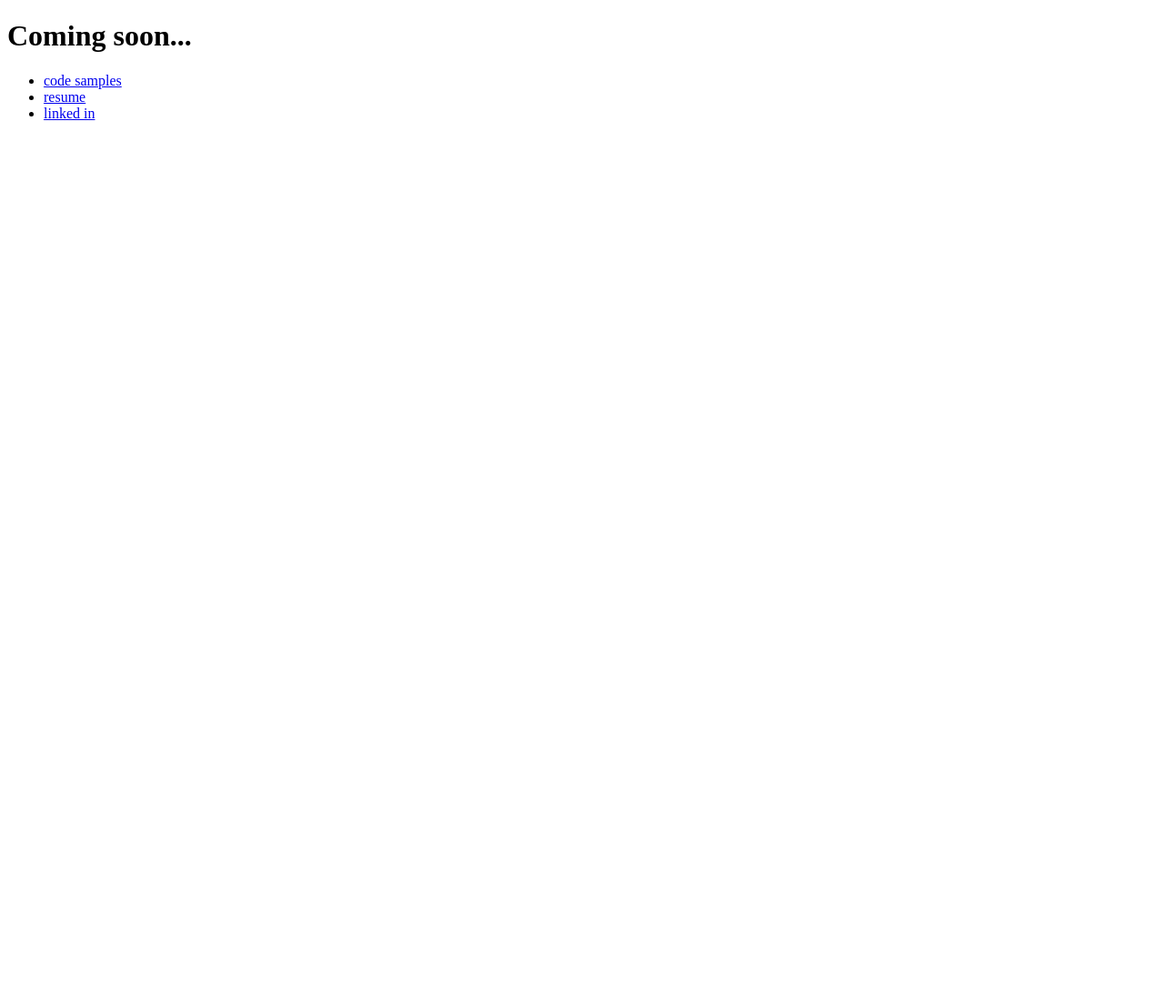
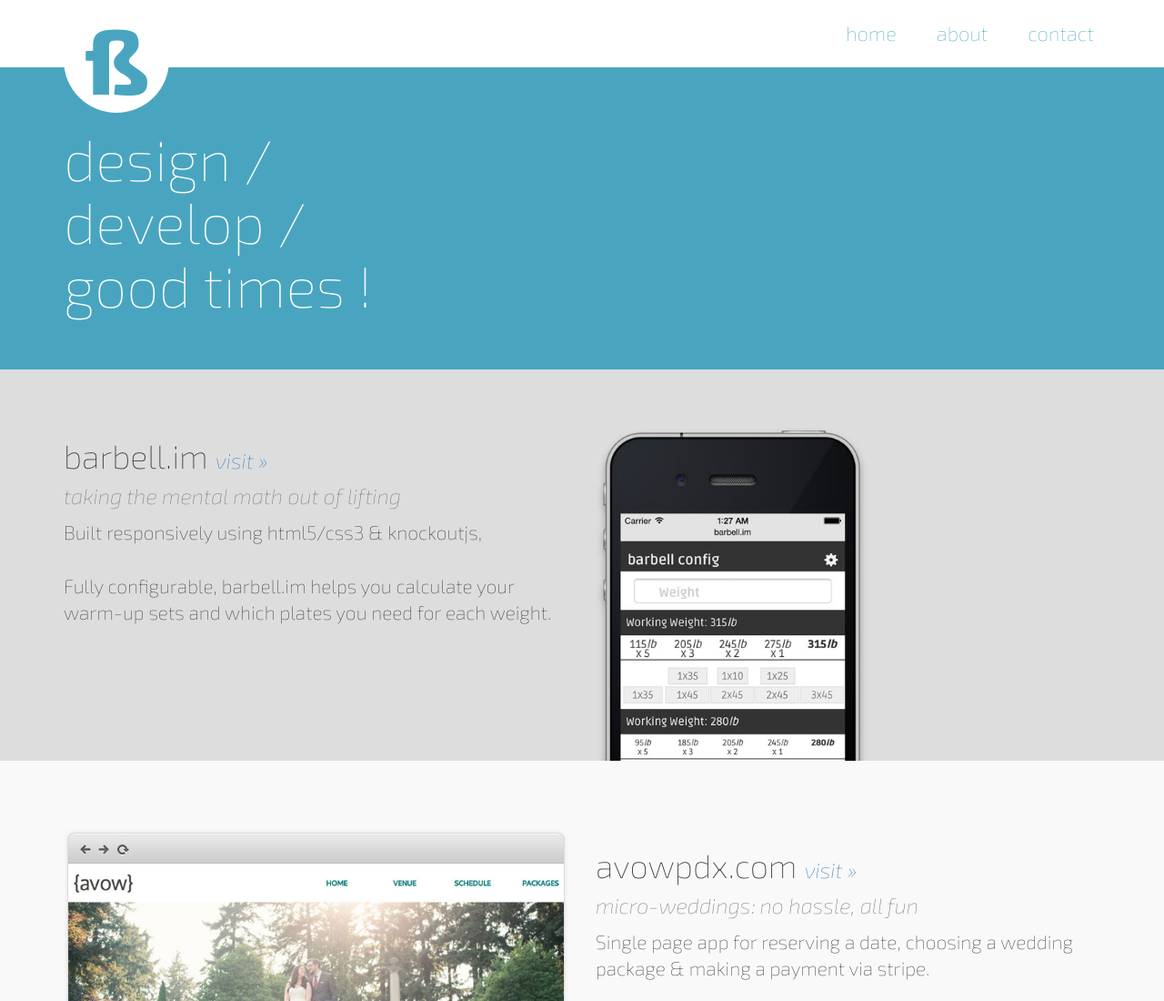
Before and after one commit to ssickman/sickman, a plain HTML site: page index.html in a window 1280 px wide. Shown: the top 1100 px of the page at 91% size. Before the commit the page ends 800 px from the top, so only its background shows below. Drawn offline with nearby package versions, Linux system fonts and the light colour scheme.

Commit message:
first iteration: basic css, project sections for barbell and avow

```diff
--- /dev/null
+++ b/css/main.css
@@ -0,0 +1,127 @@
+body{
+	background: #f9f9f9;
+	font-family: "Exo 2","Helvetica Neue",Helvetica,Arial,sans-serif;
+}
+
+body, .jumbotron h1, .jumbotron .h1{
+	font-weight: lighter !important;
+}
+
+section > .container{
+	padding-top: 75px;
+	padding-bottom: 75px;
+}
+section:nth-child(odd) {
+	background: #ddd;
+}
+
+.navbar{
+	background: white;
+}
+
+.navbar-nav > li > a {
+    font-size: 22px;
+    padding: 1.2em 1em;
+    text-transform: lowercase;
+    color: #49A5BF;
+	text-align: center;
+} .navbar-nav > li > a:hover{
+
+}
+
+.navbar-toggle{
+	border-color: #93cede;
+}.navbar-toggle .icon-bar {
+	background: #93cede;
+}
+
+#logo {
+    background: none repeat scroll 0 0 #FFFFFF;
+    border-radius: 64px;
+    color: #222222;
+    color: #49a5bf;
+    display: block;
+    top: 7px;
+    font-size: 97px;
+    font-weight: bold;
+    height: auto !important;
+    line-height: 70px;
+    padding: 23px;
+    position: absolute;
+    margin-left: 0;
+    z-index: 100;
+	border-bottom: 1px solid #93cede;
+	border-bottom: 1px solid rgba(72,165,191, .1);;
+}
+
+.radial{
+	background: #49a5bf; /* Old browsers */
+
+}
+
+.nav-margin-adjust{
+	padding-top: 120px;
+}
+
+.jumbotron{
+	margin-bottom: 0;
+}
+.jumbotron h1{
+	color: white;
+}
+
+
+section.barbell > .container{
+	padding-top: 25px;
+	padding-bottom: 0;
+}
+section.barbell h1 {
+	margin-top: 50px;
+}
+.ss1-container{
+	height: 375px;
+	overflow: hidden;
+	position: relative;
+	margin-top: 30px;
+} .ss1-container img, .ss2-container img{
+	width: 100%;
+} .ss1-container img {
+	max-width: 300px;
+}
+
+
+.italic{
+	font-style: italic;
+}
+
+
+@media (max-width: 768px) {
+	#logo{
+		margin-left: 15px;
+		font-size: 70px;
+		line-height: 50px;
+		top: -15px;
+	}
+
+	.nav-margin-adjust{
+		padding-top: 80px;
+	}
+
+	.no-pull-on-collapse{
+		float: none !important;
+		margin-bottom: 50px;
+		max-width: 500px;
+	}
+
+	.ss1-container {
+		height: auto;
+		margin-bottom: 30px;
+	} .ss1-container img {
+		max-width: 200px;
+	}
+
+	section.avow > .container{
+		padding-bottom: 0;
+	}
+
+}
--- a/index.html
+++ b/index.html
@@ -1,16 +1,147 @@
-<!doctype html>
-<html>
-	<head>
-		<title>Portland Web Development</title>
-	</head>
+<!DOCTYPE html>
+<html lang="en">
+  <head>
+	<meta charset="utf-8">
+	<meta http-equiv="X-UA-Compatible" content="IE=edge">
+	<meta name="viewport" content="width=device-width, initial-scale=1">
+	<meta name="description" content="">
+	<meta name="author" content="">
+	<link rel="shortcut icon" href="../../assets/ico/favicon.ico">
 
-	<body>
-		<h1>Coming soon...</h1>
+	<title>Steve Sickman  | Portland Web Developer</title>
 
-		<ul>
-			<li><a href="steve-sickman-code-samples.zip">code samples</a></li>
-			<li><a href="steve-sickman-resume.pdf">resume</a></li>
-			<li><a href="http://www.linkedin.com/pub/steven-sickman/79/106/400/">linked in</a></li>
-		</ul>
-	</body>
+	<!-- Bootstrap core CSS -->
+	<link href="//netdna.bootstrapcdn.com/bootstrap/3.1.1/css/bootstrap.min.css" rel="stylesheet">
+	<link href='http://fonts.googleapis.com/css?family=Exo+2:100,100italic,800' rel='stylesheet' type='text/css'>
+	<link href="/css/main.css" rel="stylesheet">
+
+
+	<!-- Just for debugging purposes. Don't actually copy this line! -->
+	<!--[if lt IE 9]><script src="../../assets/js/ie8-responsive-file-warning.js"></script><![endif]-->
+
+	<!-- HTML5 shim and Respond.js IE8 support of HTML5 elements and media queries -->
+	<!--[if lt IE 9]>
+	  <script src="https://oss.maxcdn.com/libs/html5shiv/3.7.0/html5shiv.js"></script>
+	  <script src="https://oss.maxcdn.com/libs/respond.js/1.4.2/respond.min.js"></script>
+	<![endif]-->
+  </head>
+
+  <body id="body">
+
+	<div class="navbar navbar-inverse1 navbar-fixed-top" role="navigation">
+	  <div class="container">
+		<div class="navbar-header">
+		  <button type="button" class="navbar-toggle" data-toggle="collapse" data-target=".navbar-collapse">
+			<span class="sr-only">Toggle navigation</span>
+			<span class="icon-bar"></span>
+			<span class="icon-bar"></span>
+			<span class="icon-bar"></span>
+		  </button>
+		  <a class="navbar-brand" id="logo" href="#body">&szlig;</a>
+		 <!--  <a class="navbar-brand" href="#body">steve sickman</a> -->
+		</div>
+		<div class="collapse navbar-collapse">
+		  <ul class="nav navbar-nav navbar-right">
+			<li><a href="#">Home</a></li>
+			<li><a href="#about">About</a></li>
+			<li><a href="#contact">Contact</a></li>
+		  </ul>
+		</div><!--/.nav-collapse -->
+	  </div>
+	</div>
+
+
+	<!-- Main jumbotron for a primary marketing message or call to action -->
+	<div class="jumbotron radial nav-margin-adjust">
+	  <div class="container">
+
+			 <h1>
+			 	design&nbsp;/<br>
+				  develop&nbsp;/<br>
+				  good&nbsp;times&nbsp;!<br>
+			 </h1>
+		</div>
+	</div>
+
+	<section class="barbell project">
+		<div class="container">
+			<div class="row">
+
+				<div class="col-sm-6">
+					<h1>
+						barbell.im <small><a class="italic" href="http://barbell.im">visit &raquo;</a></small>
+						<br><small class="italic">taking the mental math out of lifting</small>
+					</h1>
+				</div>
+				<div class="col-sm-6 ss1-container pull-right no-pull-on-collapse">
+					<img src="/img/barbell-im-weight-configurator-screenshot-iphone.jpg">
+				</div>
+				<div class="col-sm-6 pull-left no-pull-on-collapse">
+					<p class="lead">
+						Built responsively using html5/css3 &amp; knockoutjs,
+						<br><br>
+						Fully configurable, barbell.im helps you calculate your warm-up sets and which plates you need for each weight.
+					</p>
+				</div>
+
+			</div>
+		</div>
+	</section>
+
+
+	<section class="avow project">
+		<div class="container">
+			<div class="row">
+
+				<div class="col-sm-6 pull-right no-pull-on-collapse">
+					<h1>
+						avowpdx.com <small><a class="italic" href="https://avowpdx.com">visit &raquo;</a></small>
+						<br><small class="italic">micro-weddings: no hassle, all fun</small>
+					</h1>
+				</div>
+				<div class="col-sm-6 ss2-container pull-left no-pull-on-collapse">
+					<img src="/img/avow-pdx-micro-weddings-screenshot.jpg">
+				</div>
+				<div class="col-sm-6 pull-right no-pull-on-collapse">
+					<p class="lead">
+						Single page app for reserving a date, choosing a wedding package &amp; making a payment via stripe.
+						<br><br>
+						Built mobile-first on wordpress using html5/css3, jQuery, CLNDR &amp underscore.js
+					</p>
+				</div>
+
+			</div>
+		</div>
+	</section>
+
+	<section>
+		 <div class="container">
+		   <div class="row">
+			 <div class="col-md-4">
+			   <h2>Code Samples</h2>
+			   <!-- <p>Donec id elit non mi porta gravida at eget metus. Fusce dapibus, tellus ac cursus commodo, tortor mauris condimentum nibh, ut fermentum massa justo sit amet risus. Etiam porta sem malesuada magna mollis euismod. Donec sed odio dui. </p> -->
+			   <p><a class="btn btn-default" href="/steve-sickman-code-samples.zip" role="button">Download Zip &raquo;</a></p>
+			 </div>
+			 <div class="col-md-4">
+			   <h2>Resume</h2>
+			   <!-- <p>Donec id elit non mi porta gravida at eget metus. Fusce dapibus, tellus ac cursus commodo, tortor mauris condimentum nibh, ut fermentum massa justo sit amet risus. Etiam porta sem malesuada magna mollis euismod. Donec sed odio dui. </p> -->
+			   <p><a class="btn btn-default" href="/steve-sickman-resume.pdf" role="button">View PDF &raquo;</a></p>
+			</div>
+			 <div class="col-md-4">
+			   <h2>Linked In</h2>
+			   <!-- <p>Donec sed odio dui. Cras justo odio, dapibus ac facilisis in, egestas eget quam. Vestibulum id ligula porta felis euismod semper. Fusce dapibus, tellus ac cursus commodo, tortor mauris condimentum nibh, ut fermentum massa justo sit amet risus.</p> -->
+			   <p><a class="btn btn-default" href="//www.linkedin.com/pub/steven-sickman/79/106/400/" role="button">Visit Profile &raquo;</a></p>
+			 </div>
+		   </div>
+
+		</div> <!-- /container -->
+	</section>
+
+	<!-- Bootstrap core JavaScript
+	================================================== -->
+	<!-- Placed at the end of the document so the pages load faster -->
+	<script src="https://ajax.googleapis.com/ajax/libs/jquery/1.11.0/jquery.min.js"></script>
+	<script src="//netdna.bootstrapcdn.com/bootstrap/3.1.1/js/bootstrap.min.js"></script>
+	<script src="/js/main.js"></script>
+  </body>
 </html>
--- /dev/null
+++ b/js/main.js
@@ -0,0 +1,18 @@
+(function($){
+
+	var $bodyHeight = $(body).height();
+	$(window).on('scroll', function(e){
+
+		//setBorderRadious();
+	});
+
+	//setBorderRadious();
+	function setBorderRadious() {
+		var borderRadiusPercentage = 50;
+		borderRadiusPercentage -= ($(window).scrollTop() / $bodyHeight) * 100 * 2;
+
+		console.log(borderRadiusPercentage);
+
+		$('#logo').css('border-radius', borderRadiusPercentage + '%');
+	}
+})(jQuery);
```
Also changed, not shown: img/avow-pdx-micro-weddings-screenshot.jpg (added), img/barbell-im-weight-configurator-screenshot-iphone.jpg (added).
